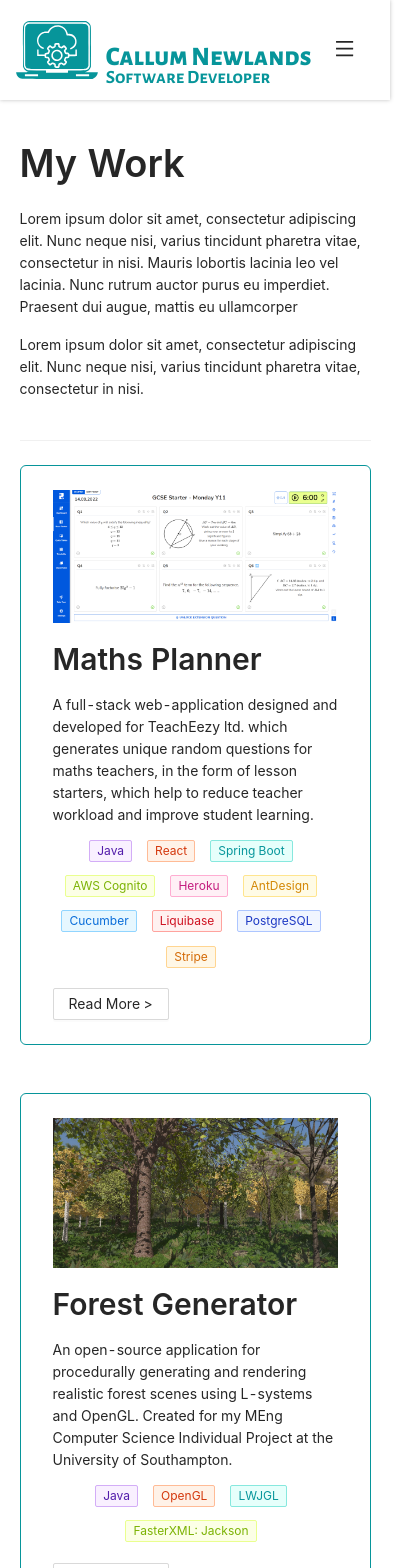
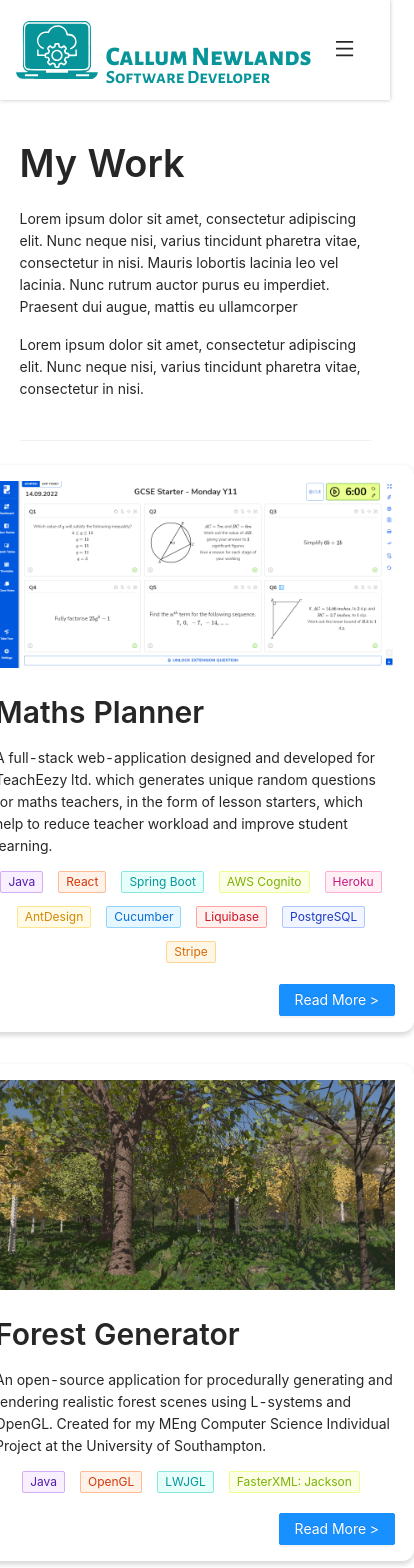
Before and after one commit to callumnewlands/personal-site, a Next.js app: page /portfolio in a window 390 px wide. Shown: the top 1568 px of the page, 414 px wide, since content can reach past the window. Built offline with nearby package versions, Linux system fonts and the light colour scheme.

Commit message:
About page and index page responsive styling

```diff
--- a/components/SlidingMasthead.module.scss
+++ b/components/SlidingMasthead.module.scss
@@ -14,6 +14,6 @@
   flex-direction: column;
   padding-bottom: 4rem;
   margin-top: -7.5rem;
-  margin-bottom: 9rem;
+  margin-bottom: 5rem;
   //z-index: 2;
 }
--- a/pages/portfolio.tsx
+++ b/pages/portfolio.tsx
@@ -130,6 +130,24 @@ developer -- in particular, I developed the graph visualisation component. For d
         screenshotWidths: [4, 4, 4, 4, 2, 1]
     },
     {
+        id: "suac",
+        title: "Southampton University Archery Club Website",
+        shortDesc: "A complete re-design and implementation of a new UI/UX WordPress theme for the website and " +
+            "content layout reorganisation so that the site is more visually appealing and the information is more " +
+            "easily accessible",
+        desc: `
+TODO
+`,
+        startDate: "2020",
+        endDate: "2021",
+        type: "",
+        tags: [],
+        featuredImage: "/screenshots/suac.png",
+        link: "http://archery.susu.org",
+        screenshotsDirectory: "/screenshots/something",
+        screenshotWidths: []
+    },
+    {
         id: "insighthousing",
         title: "InsightHousing",
         shortDesc: "TODO",
@@ -140,23 +158,7 @@ TODO
         endDate: "2021",
         type: "",
         tags: [],
-        featuredImage: "/screenshots/something",
-        link: "",
-        screenshotsDirectory: "/screenshots/something",
-        screenshotWidths: []
-    },
-    {
-        id: "suac",
-        title: "Southampton University Archery Club Website",
-        shortDesc: "TODO",
-        desc: `
-TODO
-`,
-        startDate: "2020",
-        endDate: "2021",
-        type: "",
-        tags: [],
-        featuredImage: "/screenshots/something",
+        featuredImage: "/screenshots/insighthousing-wide.png",
         link: "",
         screenshotsDirectory: "/screenshots/something",
         screenshotWidths: []
@@ -184,7 +186,7 @@ function PortfolioListItem({ item, flip = false }: { item: PortfolioItem; flip?:
                     ))}
                 </div>
                 <Link href={`/portfolio/${item.id}`} passHref={true}>
-                    <Button>Read More &gt;</Button>
+                    <Button type={"primary"}>Read More &gt;</Button>
                 </Link>
             </div>
             {!flip && image}
--- a/styles/portfolio.module.scss
+++ b/styles/portfolio.module.scss
@@ -17,31 +17,42 @@
   }
 }
 
+$mobile-portfolio-width: 914px;
+$largeWidth: 1000px;
+
 .list {
   display: flex;
   flex-direction: column;
-  gap: 3rem;
+  gap: 2rem;
+
+  @media (min-width: $largeWidth) {
+    gap: 3rem;
+  }
 }
 
 // List items
-$mobile-portfolio-width: 766px;
+.list_item {
+  box-shadow: rgba(0, 0, 0, 0.1) 0 4px 6px -1px, rgba(0, 0, 0, 0.06) 0 2px 4px 2px;
 
-.list_item {
-  border: 1px solid $viridian-green;
-  border-radius: 6px;
+  border-radius: 12px;
   display: flex;
   flex-direction: row;
   width: 100%;
   max-width: 100rem;
-  padding: 1.5rem 2rem;
+  padding: 1rem 1.2rem;
   flex-wrap: wrap;
-  row-gap: 1rem;
+  row-gap: 1.5rem;
   column-gap: 3rem;
+
+  @media (min-width: $largeWidth) {
+    padding: 1.5rem 2rem;
+  }
 
   &_description {
     display: flex;
     flex-direction: column;
     flex: 1 1 15rem;
+    min-width: 25rem;
     gap: 1em;
 
     h2 {
@@ -54,6 +65,11 @@ $mobile-portfolio-width: 766px;
 
     :global(.ant-btn) {
       width: fit-content;
+      align-self: flex-end;
+
+      @media (min-width: $largeWidth) {
+        align-self: flex-start;
+      }
     }
   }
 
@@ -63,7 +79,7 @@ $mobile-portfolio-width: 766px;
     max-width: 100%;
     height: auto;
     flex: 1 0 20rem;
-    margin: auto 0;
+    min-width: 24em;
 
     @media (max-width: $mobile-portfolio-width) {
       order: -1;
@@ -71,7 +87,8 @@ $mobile-portfolio-width: 766px;
 
     img {
       width: 100%;
-      height: auto;
+      height: 100%;
+      object-fit: cover;
     }
   }
 }
```
Also changed, not shown: components/ImageDivider.module.scss (+23 -1 lines), components/InfoBlocks.module.scss (+16 -1 lines), components/MoodBoardGrid.module.scss (+77 -9 lines), components/MoodBoardGrid.tsx (+4 -3 lines), public/screenshots/insighthousing-wide.PNG (added), 1 other file (tests, documents, lock files or other folders).
